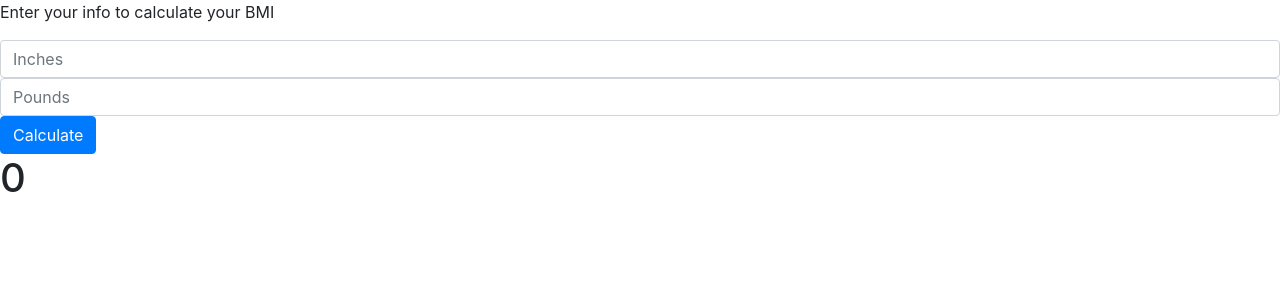
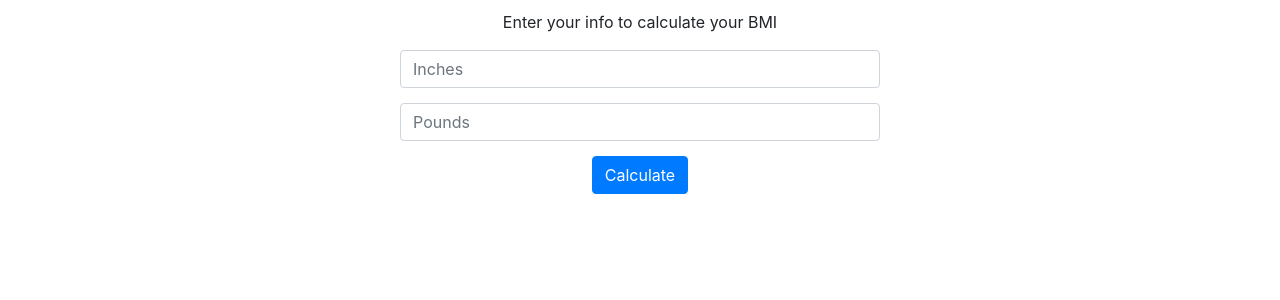
Before and after one commit to craigbauerwebdev/bmi-calculator, a React (Create React App) app in the folder client/: page / in a window 1280 px wide. Shown: the top 300 px of the page. Built offline with nearby package versions, Linux system fonts and the light colour scheme.

Commit message:
set up sass and styled form

```diff
--- a/client/package.json
+++ b/client/package.json
@@ -6,6 +6,7 @@
     "@testing-library/jest-dom": "^4.2.4",
     "@testing-library/react": "^9.5.0",
     "@testing-library/user-event": "^7.2.1",
+    "node-sass": "^4.14.1",
     "react": "^16.13.1",
     "react-dom": "^16.13.1",
     "react-scripts": "3.4.1"
@@ -14,7 +15,8 @@
     "start": "react-scripts start",
     "build": "react-scripts build",
     "test": "react-scripts test",
-    "eject": "react-scripts eject"
+    "eject": "react-scripts eject",
+    "sass": "node-sass -w src/sass -o public/css"
   },
   "eslintConfig": {
     "extends": "react-app"
--- /dev/null
+++ b/client/public/css/form.css
@@ -0,0 +1,8 @@
+.form-wrap {
+  text-align: center;
+  max-width: 500px;
+  padding: 10px;
+  width: calc(100% - 20px);
+  margin: 0 auto; }
+  .form-wrap input {
+    margin: 15px 0; }
--- /dev/null
+++ b/client/public/css/global.css
@@ -0,0 +1,3 @@
+body {
+  background: red;
+  padding: 0; }
--- /dev/null
+++ b/client/public/css/main.css
@@ -0,0 +1,12 @@
+body {
+  background: red;
+  padding: 0; }
+
+.form-wrap {
+  text-align: center;
+  max-width: 500px;
+  padding: 10px;
+  width: calc(100% - 20px);
+  margin: 0 auto; }
+  .form-wrap input {
+    margin: 15px 0; }
--- a/client/public/index.html
+++ b/client/public/index.html
@@ -15,6 +15,7 @@
       user's mobile device or desktop. See https://developers.google.com/web/fundamentals/web-app-manifest/
     -->
     <link rel="manifest" href="%PUBLIC_URL%/manifest.json" />
+    <link rel="stylesheet" href="css/main.css">
     <link rel="stylesheet" href="https://stackpath.bootstrapcdn.com/bootstrap/4.5.1/css/bootstrap.min.css" integrity="sha384-VCmXjywReHh4PwowAiWNagnWcLhlEJLA5buUprzK8rxFgeH0kww/aWY76TfkUoSX" crossorigin="anonymous">
     <!--
       Notice the use of %PUBLIC_URL% in the tags above.
--- a/client/src/App.js
+++ b/client/src/App.js
@@ -1,11 +1,10 @@
 import React, { Component, Fragment } from 'react';
-
 
 class App extends Component {
   constructor(props) {
     super(props);
     this.state = {
-      bmi: 0,
+      bmi: null,
       comment: null
     }
     this.updateHeight = this.updateHeight.bind(this);
@@ -31,9 +30,11 @@ class App extends Component {
     let
       bmi = weight / (height ** 2);
     console.log(bmi);
+    if(this.state.bmi !== NaN) {
       this.setState({
         bmi
-    })
+      });
+    }
 
     if (bmi < 18.5) {
       this.setState({
@@ -58,14 +59,18 @@ class App extends Component {
     return (
       <Fragment>
         <div className="app">
+          <div className="form-wrap">
             <p>Enter your info to calculate your BMI</p>
             <input className="form-control" placeholder="Inches" onChange={this.updateHeight} />
             <input className="form-control" placeholder="Pounds" onChange={this.updateWeight} />
             <button className="btn btn-primary" onClick={this.calculateBMI}>Calculate</button>
+            {this.state.bmi &&
               <h1>{Math.round(this.state.bmi * 10) / 10}</h1>
+            }
             {this.state.comment &&
               <h2>You are {this.state.comment}</h2>
             }
+          </div>
         </div>
       </Fragment>
     );
--- /dev/null
+++ b/client/src/sass/form.scss
@@ -0,0 +1,10 @@
+.form-wrap {
+    text-align: center;
+    max-width: 500px;
+    padding: 10px;
+    width: calc(100% - 20px);
+    margin: 0 auto;
+    input {
+        margin: 15px 0;
+    }
+}
--- /dev/null
+++ b/client/src/sass/global.scss
@@ -0,0 +1,4 @@
+body {
+    background: red;
+    padding: 0;
+}
--- /dev/null
+++ b/client/src/sass/main.scss
@@ -0,0 +1,2 @@
+@import "global.scss";
+@import "form.scss";
```
Also changed, not shown: 1 other file (tests, documents, lock files or other folders). Lines whose indentation alone changed are shown as unchanged.
